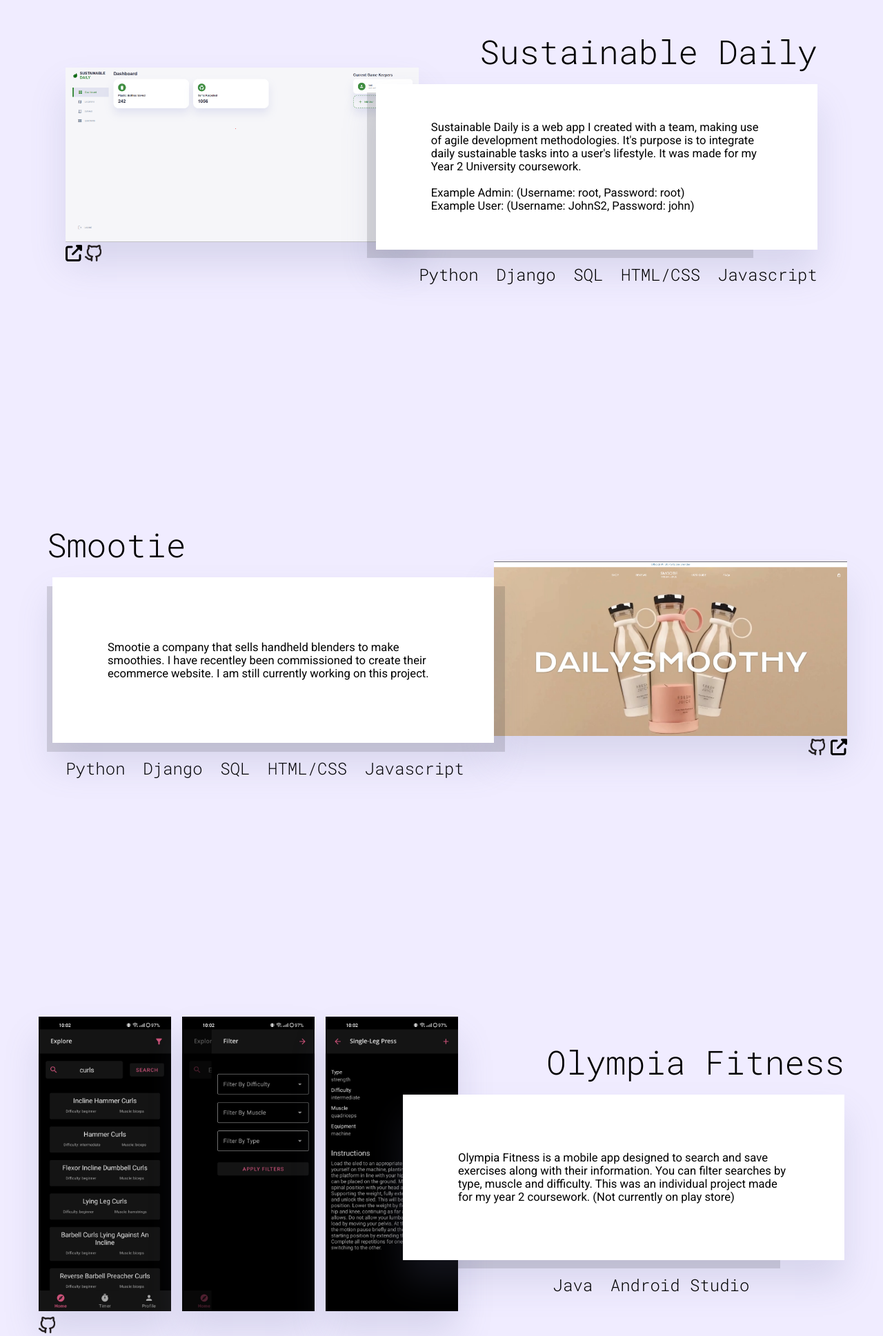
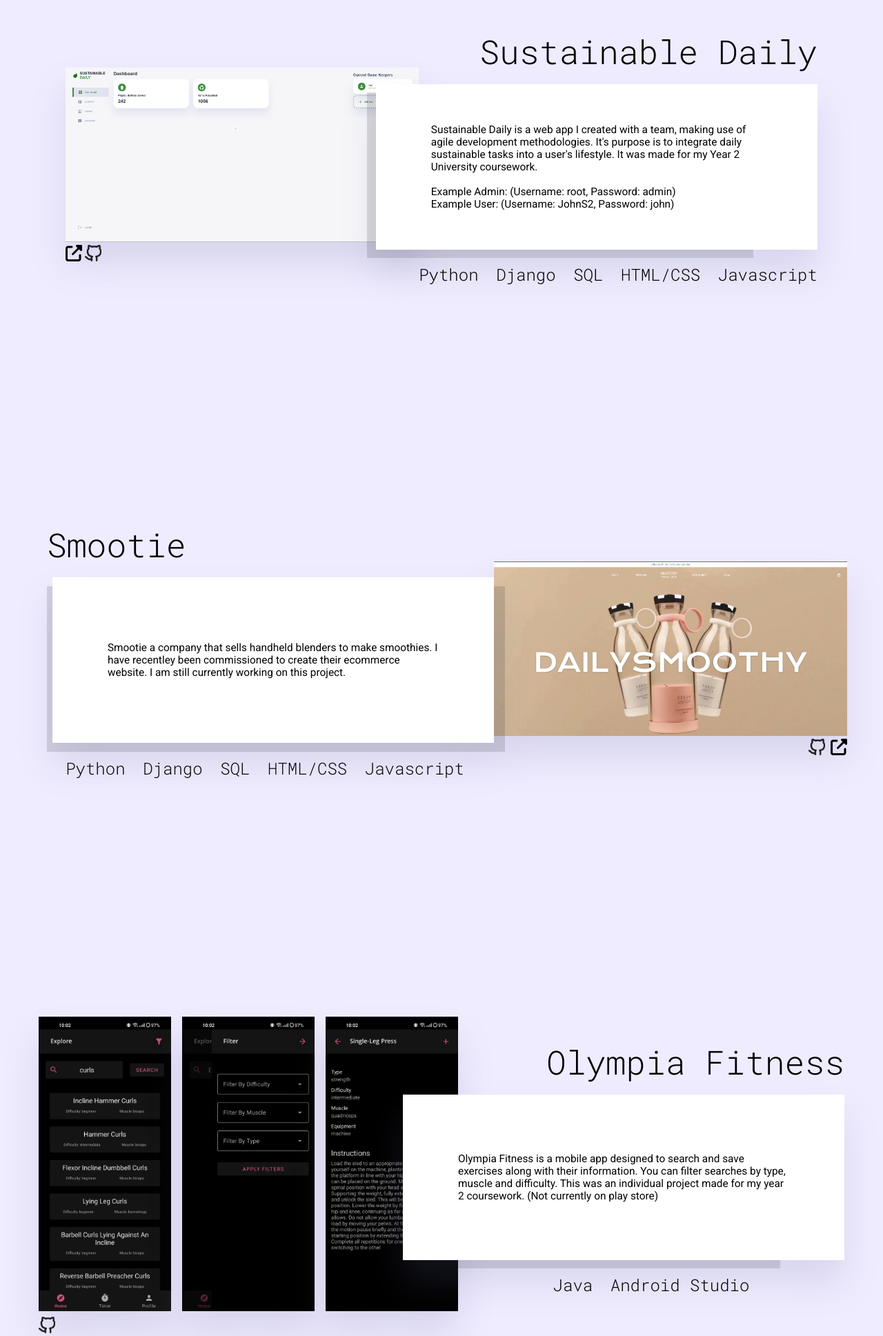
Before and after one commit to Josh-Cox/portfolio, a Flask app: page / in a window 1280 px wide. Shown: the part 1936-3873 px from the top of the page at 69% size. Run offline with Flask 3, Linux system fonts and the light colour scheme.

Commit message:
text changes

```diff
--- a/static/css/index.css
+++ b/static/css/index.css
@@ -224,7 +224,7 @@
 
 .project-text {
     font-family: "Roboto";
-    font-size: clamp(.5rem, 1.3vw, 1.7rem);
+    font-size: clamp(.5rem, 1.2vw, 1.7rem);
     font-weight: 400;
     margin-left: 5rem;
     margin-right: 5rem;
--- a/templates/index.html
+++ b/templates/index.html
@@ -84,7 +84,7 @@
                                 University coursework.<br>
                                 <br>
 
-                                Example Admin: (Username: root, Password: root)<br>
+                                Example Admin: (Username: root, Password: admin)<br>
                                 Example User: (Username: JohnS2, Password: john)
                             </div>
                         </div>
```
